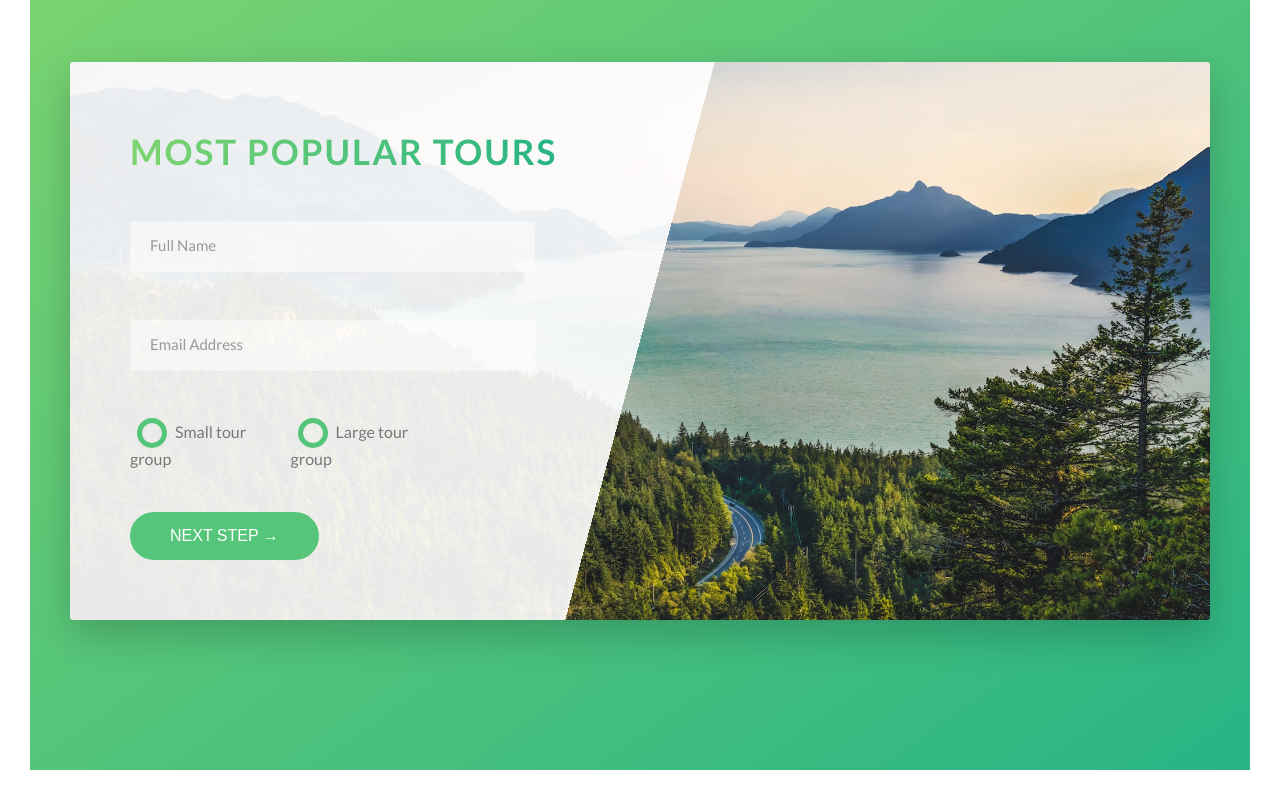
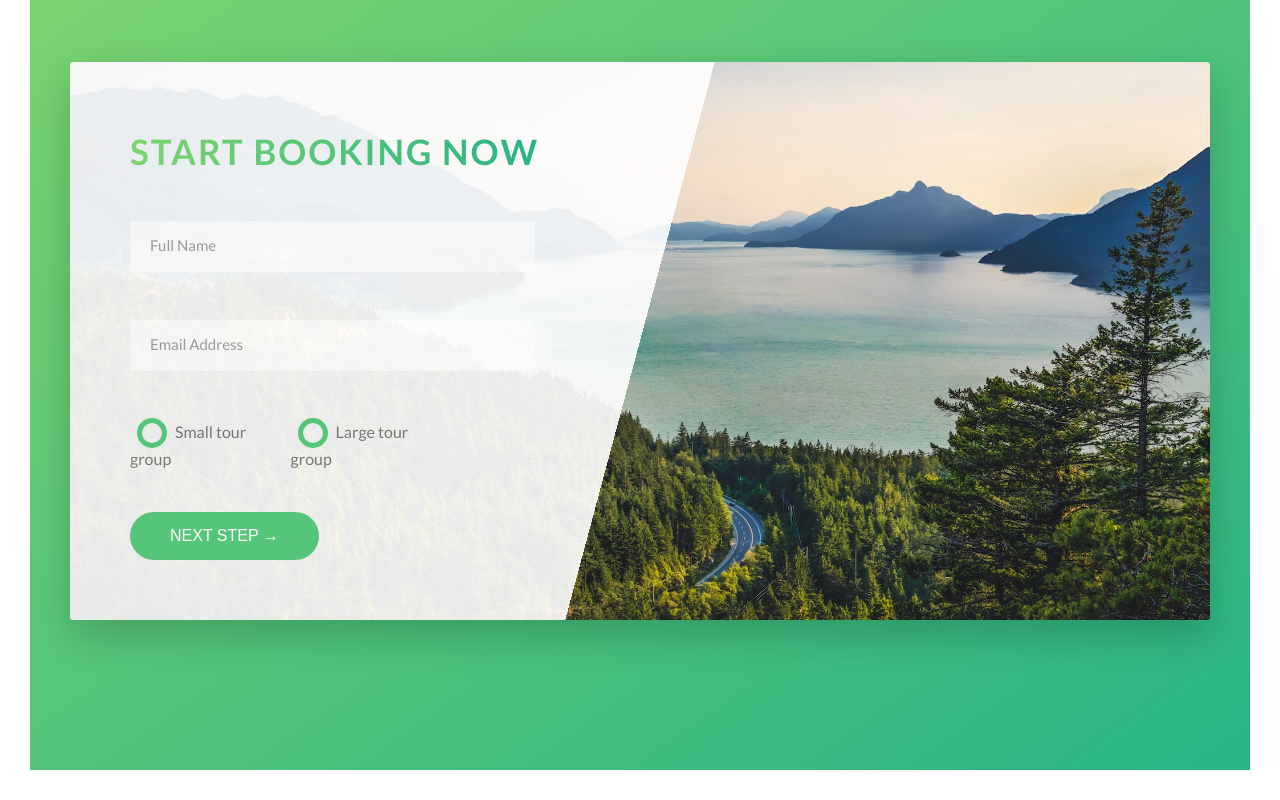
Before and after one commit to wulman16/natours, a website: page index.html in a window 1280 px wide. Shown: the part 4520-5320 px from the top of the page. Drawn offline with Linux system fonts and the light colour scheme.

Commit message:
Fix booking section heading

```diff
--- a/index.html
+++ b/index.html
@@ -309,7 +309,7 @@
               <form action="#" class="form">
                 <div class="u-margin-bottom-medium">
                   <h2 class="heading-secondary">
-                    Most Popular Tours
+                    Start Booking Now
                   </h2>
                 </div>
 
```
